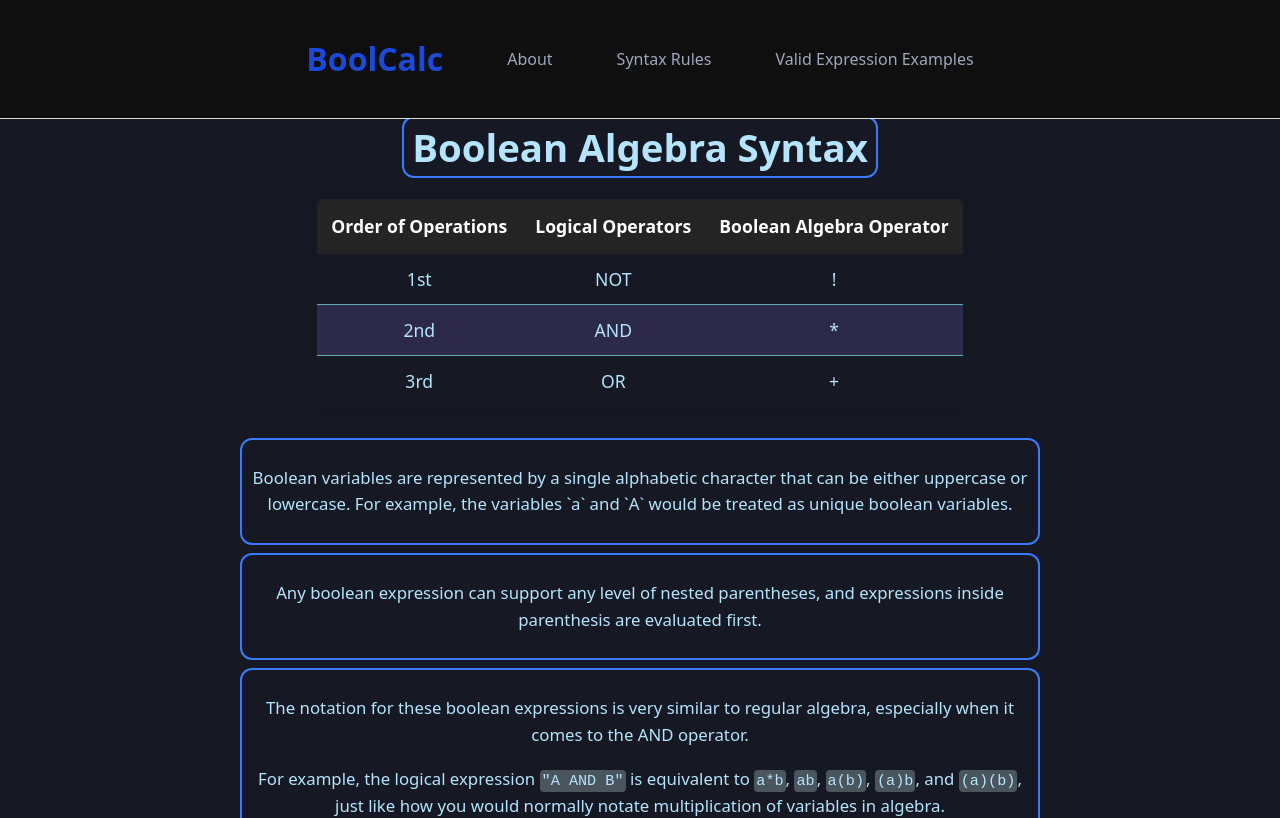
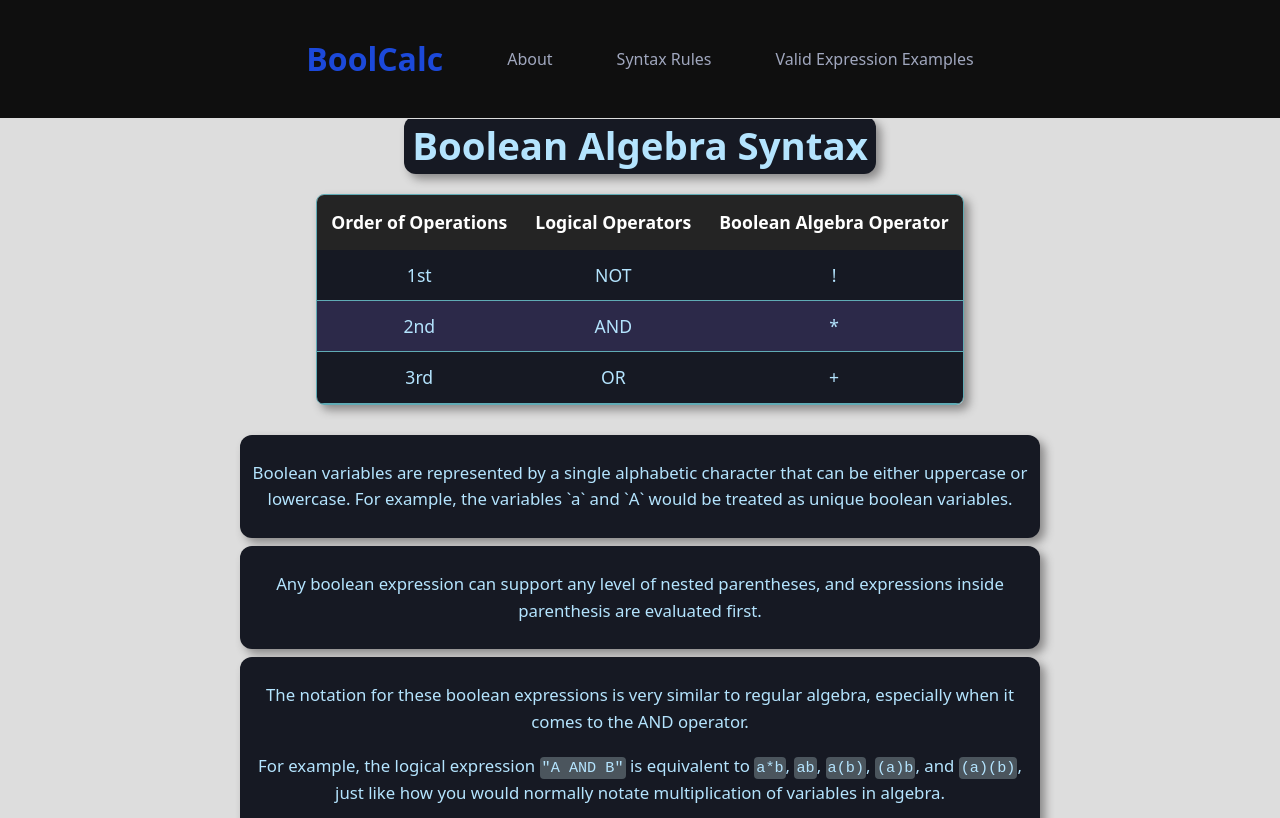
Before and after one commit to linus-319/boolcalc, a React (Vite) app: page /syntax in a window 1280 px wide. Shown: the top 818 px of the page. Built offline with nearby package versions, Linux system fonts and the light colour scheme.

Commit message:
more css improvements

```diff
--- a/src/components/AboutText.module.css
+++ b/src/components/AboutText.module.css
@@ -8,15 +8,17 @@
 .about-header {
     margin: 8px auto 8px auto;
     padding: 8px 8px;
-    border: 2px solid #3a7bfd;
     border-radius: 12px;
     width: fit-content;
+    background-color: #161923;
+    box-shadow: 5px 5px 10px rgb(137, 136, 136);
 }
 
 .about-list {
     margin-bottom: 8px;
     padding: 8px 8px;
-    border: 2px solid #3a7bfd;
     border-radius: 12px;
     list-style: none;
+    background-color: #161923;
+    box-shadow: 5px 5px 10px rgb(137, 136, 136);
 }
--- /dev/null
+++ b/src/components/ExprInput.module.css
@@ -0,0 +1,41 @@
+.form-container {
+  border-radius: 12px;
+  display: flex;
+  justify-content: center;
+  padding: 20px 20px;
+
+}
+
+.form-container form {
+  display: flex;
+  flex-direction: column;
+  align-items: center;
+  background-color: rgb(106, 123, 152);
+  border-radius: 20px;
+  padding: 20px;
+  margin: 0 2px;
+  box-shadow: 5px 5px 10px rgb(137, 136, 136);
+}
+
+.form-input {
+  width: 80%;
+  margin: 5px 200px;
+  padding: 10px 10px;
+  text-align: center;
+  font-size: 1.2rem;
+  border-radius: 20px;
+  background-color: #fff;
+  border-width: 6px;
+  border-color: rgb(168, 186, 200);
+}
+
+.form-button {
+  margin: 5px;
+  padding: 10px 10px;
+  background-color: rgb(102, 179, 250);
+  text-align: center;
+  font-size: 1rem;
+  border-radius: 20px;
+  border-width: 6px;
+  border-color: rgb(168, 186, 200);
+}
--- a/src/components/ExprInput.tsx
+++ b/src/components/ExprInput.tsx
@@ -1,6 +1,7 @@
 import { useState } from "react"
 import { generateTruthTable } from "../utils/bc_generate_truth_table"
 import { type Result } from "../utils/bc_syntax"
+import styles from "./ExprInput.module.css"
 
 function isalpha(char: string) {
   return char.toLowerCase() !== char.toUpperCase()
@@ -42,16 +43,16 @@ export default function ExprInput({ onResultChange }: ExprInputProps) {
   }
 
   return (
-    <div className="form-container" >
+    <div className={styles["form-container"]} >
       <form onSubmit={handleSubmit}>
         <input
-          className="form-input"
+          className={styles["form-input"]}
           type="text"
           placeholder="Enter boolean expression"
           value={input}
           onChange={e => setInput(e.target.value)}
         />
-        <button type="submit" className="form-button">
+        <button type="submit" className={styles["form-button"]}>
           Generate Truth Table
         </button>
       </form>
--- a/src/components/SyntaxRules.module.css
+++ b/src/components/SyntaxRules.module.css
@@ -1,9 +1,10 @@
 .syntax-header {
     margin: 8px auto 8px auto;
     padding: 8px 8px;
-    border: 2px solid #3a7bfd;
     border-radius: 12px;
     width: fit-content;
+    background-color: #161923;
+    box-shadow: 5px 5px 10px rgb(137, 136, 136);
 }
 
 .syntax-container {
@@ -16,18 +17,20 @@
     display: flex;
     justify-content: center;
     margin-top: 20px;
+
 }
 
 .syntax-table {
     border: solid 1px;
     border-color: #60abb5;
-    border-collapse: collapse;
+    border-collapse: separate;
+    border-spacing: 0;
     font-family: ui-sans-serif, system-ui, sans-serif;
     text-align: center;
     font-size: 1.1rem;
-    box-shadow: 0 2px 10px rgba(0, 0, 0, 0.1);
     border-radius: 8px;
     overflow: hidden;
+    box-shadow: 5px 5px 10px rgb(137, 136, 136);
 }
 
 .syntax-table th {
@@ -51,10 +54,15 @@
     background-color: #2c2949;
 }
 
+.syntax-table tbody tr:nth-child(odd) {
+    background-color: #161923;
+}
+
 .syntax-rules {
     margin: 30px auto;
     font-family: ui-sans-serif, system-ui, sans-serif;
     line-height: 1.6;
+
 }
 
 .syntax-rules ul {
@@ -65,6 +73,7 @@
 .syntax-rules li {
     margin-bottom: 8px;
     padding: 8px 8px;
-    border: 2px solid #3a7bfd;
     border-radius: 12px;
+    background-color: #161923;
+    box-shadow: 5px 5px 10px rgb(137, 136, 136);
 }
--- a/src/components/ValidExprExamples.module.css
+++ b/src/components/ValidExprExamples.module.css
@@ -8,8 +8,9 @@
 .examples-header {
     margin-bottom: 8px;
     padding: 8px 8px;
-    border: 2px solid #3a7bfd;
     border-radius: 12px;
+    background-color: #161923;
+    box-shadow: 5px 5px 10px rgb(137, 136, 136);
 }
 
 .examples-table-container {
@@ -21,13 +22,14 @@
 .examples-table {
     border: solid 1px;
     border-color: #60abb5;
-    border-collapse: collapse;
+    border-collapse: separate;
+    border-spacing: 0;
     font-family: ui-sans-serif, system-ui, sans-serif;
     text-align: left;
     font-size: 1.1rem;
-    box-shadow: 0 2px 10px rgba(0, 0, 0, 0.1);
     border-radius: 8px;
     overflow: hidden;
+    box-shadow: 5px 5px 10px rgb(137, 136, 136);
 }
 
 .examples-table th {
@@ -50,3 +52,7 @@
 .examples-table tbody tr:nth-child(even) {
     background-color: #2c2949;
 }
+
+.examples-table tbody tr:nth-child(odd) {
+    background-color: #161923;
+}
--- a/src/index.css
+++ b/src/index.css
@@ -26,14 +26,14 @@ p {
 
 .app-background {
   min-height: 100%;
-  background-color: #161923;
+  background-color: #ddd;
   display: flex;
   justify-content: center;
 }
 
 .parent-div {
   position: relative;
-  background-color: #161923;
+  background-color: #ddd;
   display: flex;
   flex-direction: column;
   justify-content: top;
@@ -41,46 +41,6 @@ p {
   width: 80%;
   max-width: 800px;
   padding-top: 100px;
-}
-
-.form-container {
-  border-radius: 12px;
-  display: flex;
-  justify-content: center;
-  padding: 20px 20px;
-}
-
-.form-container form {
-  display: flex;
-  flex-direction: column;
-  align-items: center;
-  background-color: rgb(106, 123, 152);
-  border-radius: 20px;
-  padding: 20px;
-  margin: 0 2px;
-}
-
-.form-input {
-  width: 80%;
-  margin: 5px 200px;
-  padding: 10px 10px;
-  text-align: center;
-  font-size: 1.2rem;
-  border-radius: 20px;
-  background-color: #fff;
-  border-width: 6px;
-  border-color: rgb(168, 186, 200);
-}
-
-.form-button {
-  margin: 5px;
-  padding: 10px 10px;
-  background-color: rgb(102, 179, 250);
-  text-align: center;
-  font-size: 1rem;
-  border-radius: 20px;
-  border-width: 6px;
-  border-color: rgb(168, 186, 200);
 }
 
 code {
--- a/src/pages/Home.module.css
+++ b/src/pages/Home.module.css
@@ -1,13 +1,18 @@
 .home-container {
-    margin-top: 0px;
-    width: 80%;
-    max-width: 600px;
+  margin-top: 0px;
+  width: 80%;
+  max-width: 600px;
 }
-
 
 .truth-table {
   overflow-x: auto;
   color: rgb(68, 124, 154);
+  border-radius: 20px;
+  box-shadow: 5px 5px 10px rgb(137, 136, 136);
+  padding: 5px;
+  display: block;
+  width: fit-content;
+  margin: 0 auto;
 }
 
 .truth-table table {
@@ -15,8 +20,7 @@
   margin: 0 auto;
   background: #ffffff;
   border: 1px solid #ddd;
-  border-radius: 20px;
-  overflow: hidden;
+  border-radius: 12px;
 }
 
 .truth-table th {
```
